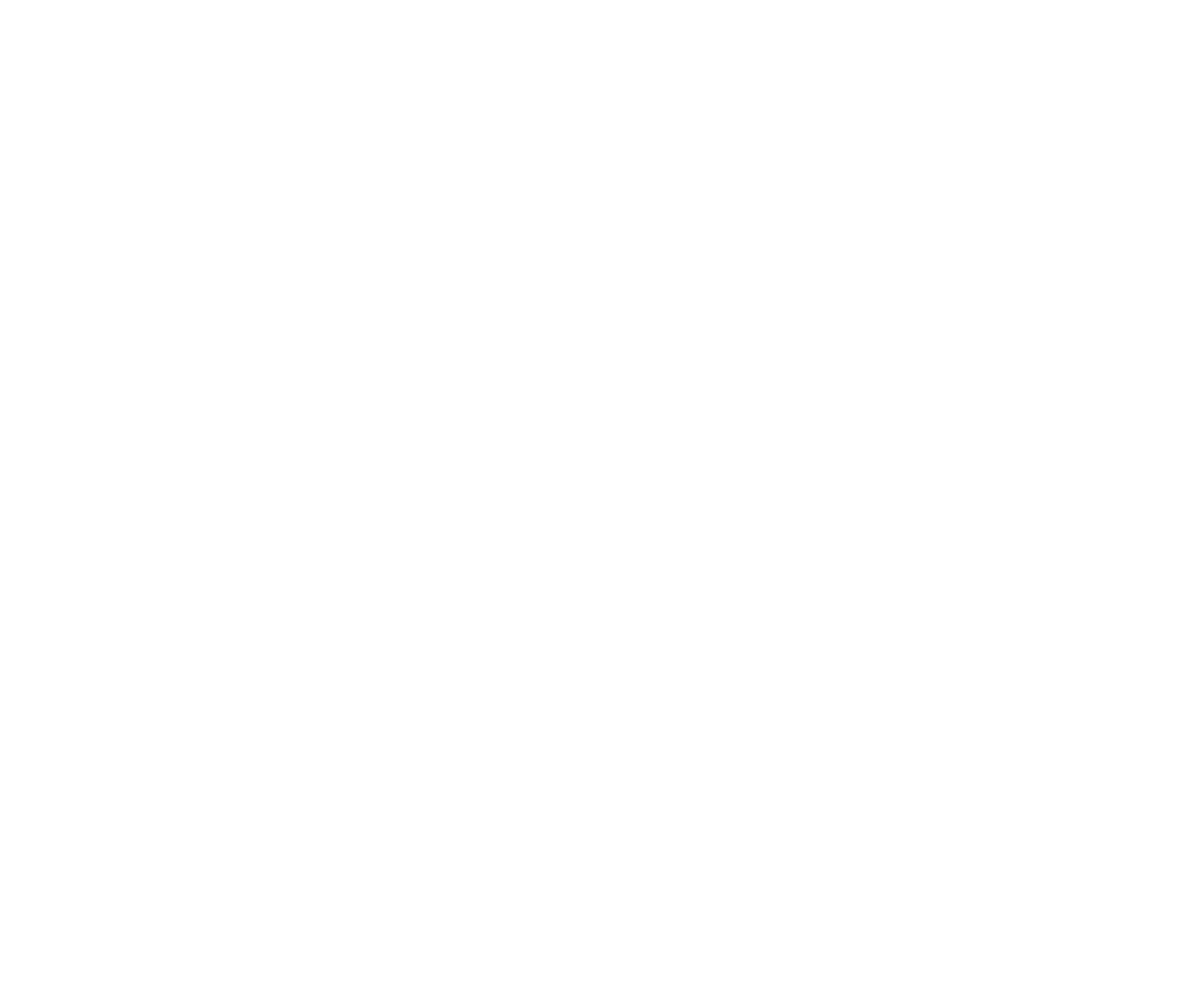
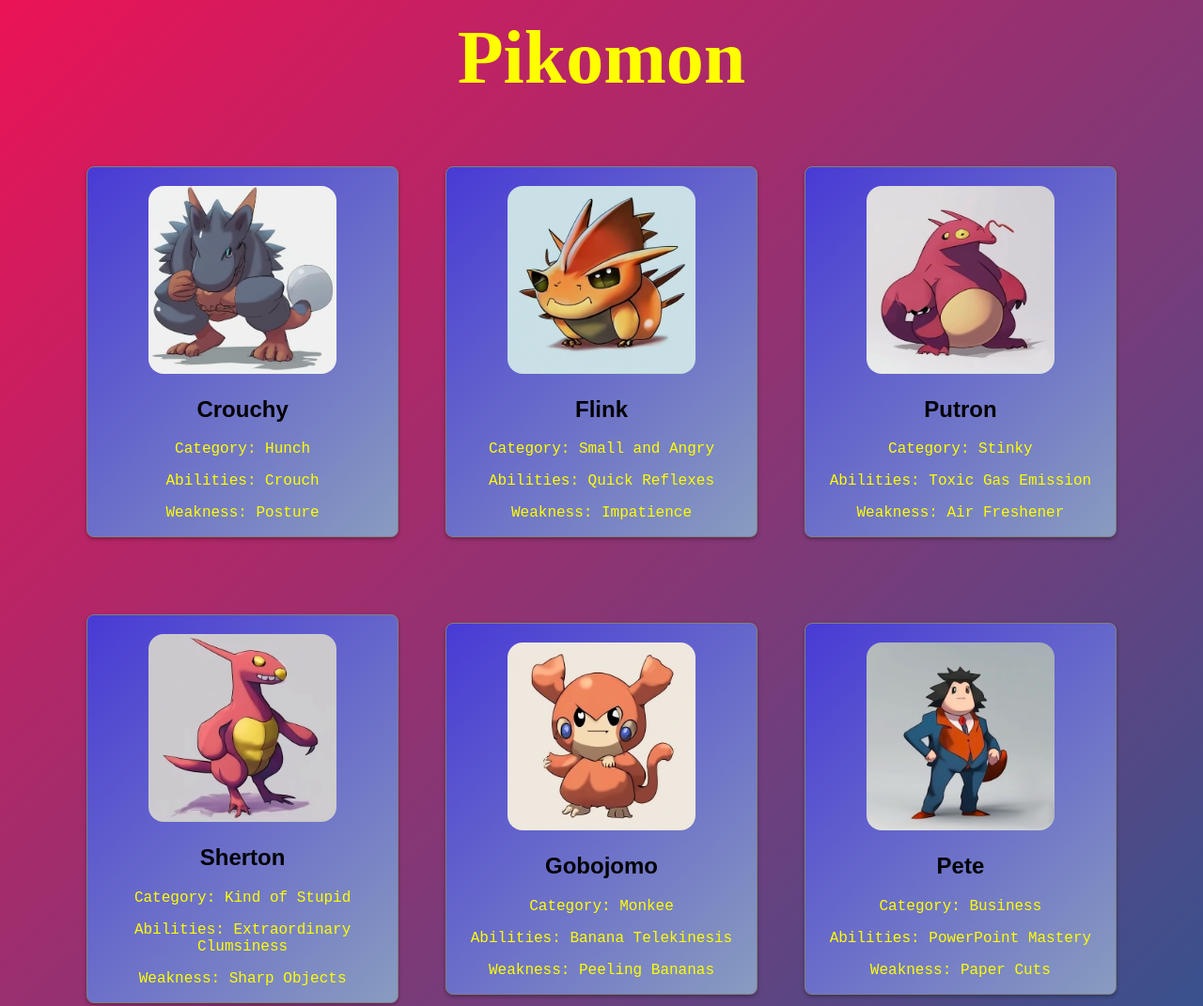
Before and after one commit to NSS-Day-Cohort-71/pikodex-zmosher4, a plain HTML site: page index.html in a window 1280 px wide. Shown: the top 1071 px of the page at 94% size. Before the commit the page ends 800 px from the top, so only its background shows below. Drawn offline with Linux system fonts and the light colour scheme.

Commit message:
finished project

```diff
--- a/index.html
+++ b/index.html
@@ -1,16 +1,17 @@
 <!DOCTYPE html>
 <html lang="en">
-<head>
-    <meta charset="UTF-8">
-    <meta name="viewport" content="width=device-width, initial-scale=1.0">
-    <link rel="stylesheet" href="./styles/main.css">
+  <head>
+    <meta charset="UTF-8" />
+    <meta name="viewport" content="width=device-width, initial-scale=1.0" />
+    <link rel="stylesheet" href="./styles/main.css" />
     <title>Pikodex</title>
-</head>
-<body>
+  </head>
+  <body>
     <main>
-        <div id="container"></div>
+      <h1 id="title">Pikomon</h1>
+      <div id="container"></div>
     </main>
 
     <script type="module" src="./scripts/main.js"></script>
-</body>
+  </body>
 </html>
--- a/scripts/database.js
+++ b/scripts/database.js
@@ -5,7 +5,7 @@ const database = [
     imageUrl: 'assets/crouchy.png',
     category: 'Hunch',
     abilities: 'Crouch',
-        weakness: 'Posture'
+    weakness: 'Posture',
   },
   {
     id: 2,
@@ -13,7 +13,7 @@ const database = [
     imageUrl: 'assets/flink.png',
     category: 'Small and Angry',
     abilities: 'Quick Reflexes',
-        weakness: 'Impatience'
+    weakness: 'Impatience',
   },
   {
     id: 3,
@@ -21,7 +21,7 @@ const database = [
     imageUrl: 'assets/putron.png',
     category: 'Stinky',
     abilities: 'Toxic Gas Emission',
-        weakness: 'Air Freshener'
+    weakness: 'Air Freshener',
   },
   {
     id: 4,
@@ -29,7 +29,7 @@ const database = [
     imageUrl: 'assets/sherton.png',
     category: 'Kind of Stupid',
     abilities: 'Extraordinary Clumsiness',
-        weakness: 'Sharp Objects'
+    weakness: 'Sharp Objects',
   },
   {
     id: 5,
@@ -37,7 +37,7 @@ const database = [
     imageUrl: 'assets/gobojomo.png',
     category: 'Monkee',
     abilities: 'Banana Telekinesis',
-        weakness: 'Peeling Bananas'
+    weakness: 'Peeling Bananas',
   },
   {
     id: 6,
@@ -45,7 +45,7 @@ const database = [
     imageUrl: 'assets/pete.png',
     category: 'Business',
     abilities: 'PowerPoint Mastery',
-        weakness: 'Paper Cuts'
+    weakness: 'Paper Cuts',
   },
   {
     id: 7,
@@ -53,7 +53,7 @@ const database = [
     imageUrl: 'assets/tarmus.png',
     category: 'Rocks',
     abilities: 'Rock Solid Defense',
-        weakness: 'Moss Growth'
+    weakness: 'Moss Growth',
   },
   {
     id: 8,
@@ -61,7 +61,7 @@ const database = [
     imageUrl: 'assets/throrugg.png',
     category: 'Throw Rug',
     abilities: 'Tangle Trap',
-        weakness: 'Vacuum Cleaners'
+    weakness: 'Vacuum Cleaners',
   },
   {
     id: 9,
@@ -69,6 +69,10 @@ const database = [
     imageUrl: 'assets/skunch.png',
     category: 'Mischievous',
     abilities: 'Master of Pranks',
-        weakness: 'Close Talkers'
-    }
+    weakness: 'Close Talkers',
+  },
 ];
+
+export const getData = () => {
+  return database;
+};
--- a/scripts/main.js
+++ b/scripts/main.js
@@ -1 +1,5 @@
-const container = document.querySelector('#container')
+import { pikomonList } from './pikomon.js';
+
+const pikomons = pikomonList();
+const container = document.querySelector('#container');
+container.innerHTML = pikomons.join('');
--- a/scripts/pikomon.js
+++ b/scripts/pikomon.js
@@ -0,0 +1,19 @@
+import { getData } from './database.js';
+const pokemans = getData();
+
+export const pikomonList = () => {
+  return pokemans.map(
+    (poke) => `
+    <ul class="piko-card piko-info">
+    <img class="piko-img" src=".././${poke.imageUrl}" alt="${poke.name}" />
+    <h2 class="piko-name">${poke.name}</h2>
+    <div class="info-text">
+    <p class="piko-category">Category: ${poke.category}</p>
+    <p class="piko-abilities">Abilities: ${poke.abilities}</p>
+    <p class="piko-weakness">Weakness: ${poke.weakness}</p>
+    </div>
+    </ul>
+
+    `
+  );
+};
--- a/styles/main.css
+++ b/styles/main.css
@@ -1,50 +1,78 @@
+body {
+  /*
+* Created with https://www.css-gradient.com
+* Gradient link: https://www.css-gradient.com/?c1=eb1356&c2=10609a&gt=l&gd=dtl
+*/
+  background: #eb1356;
+  background: linear-gradient(135deg, #eb1356, #10609a);
+}
 #title {
   text-align: center;
   font-family: copperplate;
   font-size: 5em;
   margin-top: 1rem;
+  color: yellow;
 }
 
 #container {
   display: flex;
   flex-wrap: wrap;
-    justify-content: center;
   margin-top: 2rem;
   margin-bottom: 3rem;
+  margin-left: auto;
+  margin-right: auto;
+  width: 90%;
+  text-align: center;
+  justify-content: center;
+  align-items: center;
+  gap: 50px;
 }
 
 .piko-card {
-    flex-basis: 25%;
-    margin: 3em;
+  background: #483ad5;
+  background: linear-gradient(135deg, #483ad5, #899cbf);
+  width: 29%;
+  border: 1px solid gray;
+  padding-left: 0;
+  padding-top: 20px;
+  border-radius: 8px;
+  box-shadow: 0 2px 4px rgba(0, 0, 0, 0.3);
+  overflow: hidden;
+  transition: transform 0.3s ease;
 }
-
+.piko-card:hover {
+  transform: translateY(-5px);
+  box-shadow: 4px 4px 8px rgba(0, 0, 0, 0.6);
+  cursor: grab;
+}
 .piko-img {
-    width: 100%;
+  width: 200px;
   border-radius: 1em;
 }
 
 .piko-info {
-    padding-left: 1.25rem;
+  list-style: none;
 }
 
 .info-text {
   font-family: monospace;
   font-size: 1rem;
+  color: yellow;
 }
 
 .piko-name {
-    font-family: "copperplate", fantasy;
+  font-family: 'copperplate', fantasy;
   font-size: 1.5em;
+  width: 100%;
+  margin-right: auto;
+  margin-left: auto;
 }
 
 .piko-abilities {
-
 }
 
 .piko-category {
-
 }
 
 .piko-weakness {
-
 }
```
Lines whose indentation alone changed are shown as unchanged.
